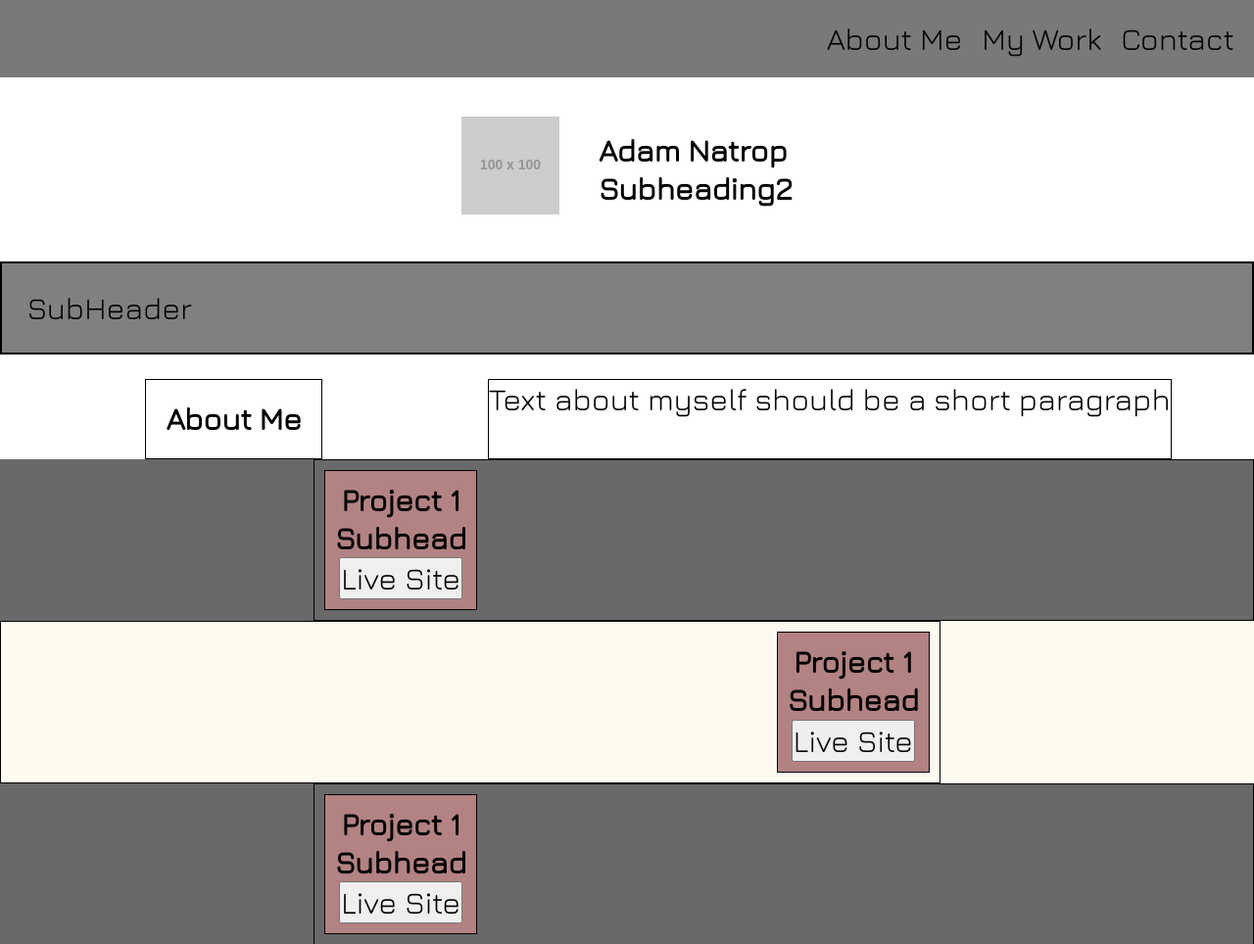
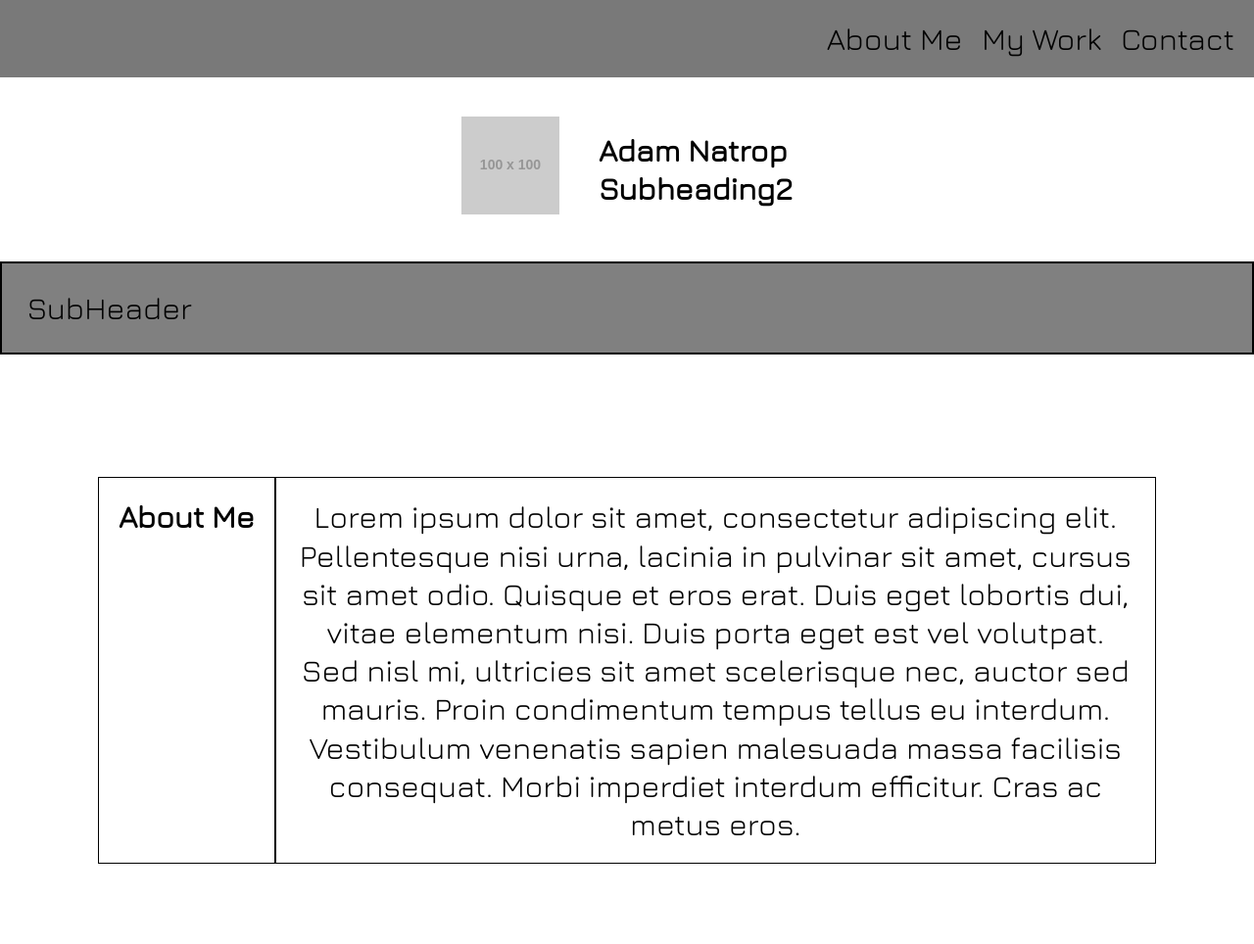
Before and after one commit to adamnatrop/css_portfolio, a plain HTML site: page index.html in a window 1280 px wide. Shown: the top 964 px of the page at 98% size. Drawn offline with nearby package versions, Linux system fonts and the light colour scheme; placeholder pictures from the web are drawn by us.

Commit message:
fixed flex parent child on about section

```diff
--- a/assets/style.css
+++ b/assets/style.css
@@ -49,50 +49,6 @@ li {
 }
 
 
-
-/*
- .parent_hero {
-    display: flex;
-    padding: 25px;
-    justify-content: center;
-
-  }
-
-.child1_hero {
-    order: 2;
-    flex: 0 0 0;
-    padding: 10px;
-    text-align: center;
-    border-style: solid;
-    border-width: 1px;
-
-}
-
-.child1_hero h1 {
-    padding: 20px;
-    background: #13293d;
-    color: #fff;
-
-}
-
-.child2_hero img {
-    width: 100%;
-    height: 100%;
-    min-width: 200px;
-
-}
-
-.child2_hero {
-    order: 1;
-    flex: 0 0 0;
-    padding: 10px;
-    text-align: center;
-    border-style: solid;
-    border-width: 1px;
-} */
-
-
-
 #sub_header {
 
     background-color: gray;
@@ -100,24 +56,25 @@ li {
     padding: 2%;
 }
 
-#about {
+.parent_about {
     display: flex;
+    justify-content: space-evenly;
     margin-top: 2%;
-    justify-content: space-around;
+    margin-bottom: 2%;
+    padding: 100px;
+
 }
 
-#about h2 {
-    flex: 0 0 0;
-    width: 100%;
-    margin-left: 5%;
+#child_about h2 {
     padding: 20px;
-    text-align:end;
     border-style: solid;
     border-width: 1px;
     white-space: nowrap;
 }
 
-#about p {
+#child_about p {
+    text-align: center;
+    padding: 20px;
     border: 1px solid black;
 }
 
--- a/index.html
+++ b/index.html
@@ -40,9 +40,9 @@
             </p>
         </section>
 
-        <section id="about">
+        <section id="child_about" class="parent_about" >
             <h2>About Me</h2>
-            <p>Text about myself should be a short paragraph</p>
+            <p>Lorem ipsum dolor sit amet, consectetur adipiscing elit. Pellentesque nisi urna, lacinia in pulvinar sit amet, cursus sit amet odio. Quisque et eros erat. Duis eget lobortis dui, vitae elementum nisi. Duis porta eget est vel volutpat. Sed nisl mi, ultricies sit amet scelerisque nec, auctor sed mauris. Proin condimentum tempus tellus eu interdum. Vestibulum venenatis sapien malesuada massa facilisis consequat. Morbi imperdiet interdum efficitur. Cras ac metus eros.</p>
         </section>
 
         <section id="portfolio">
```
